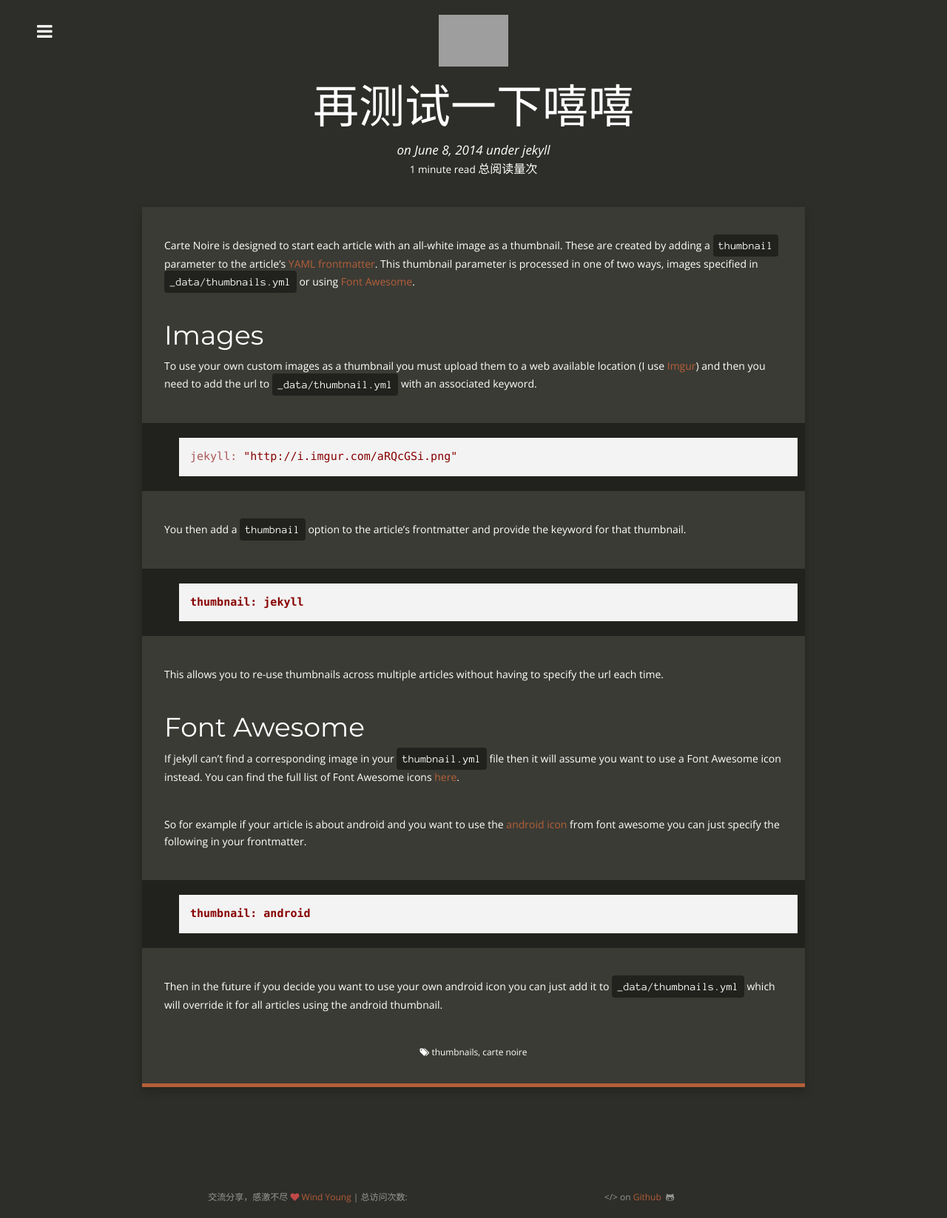
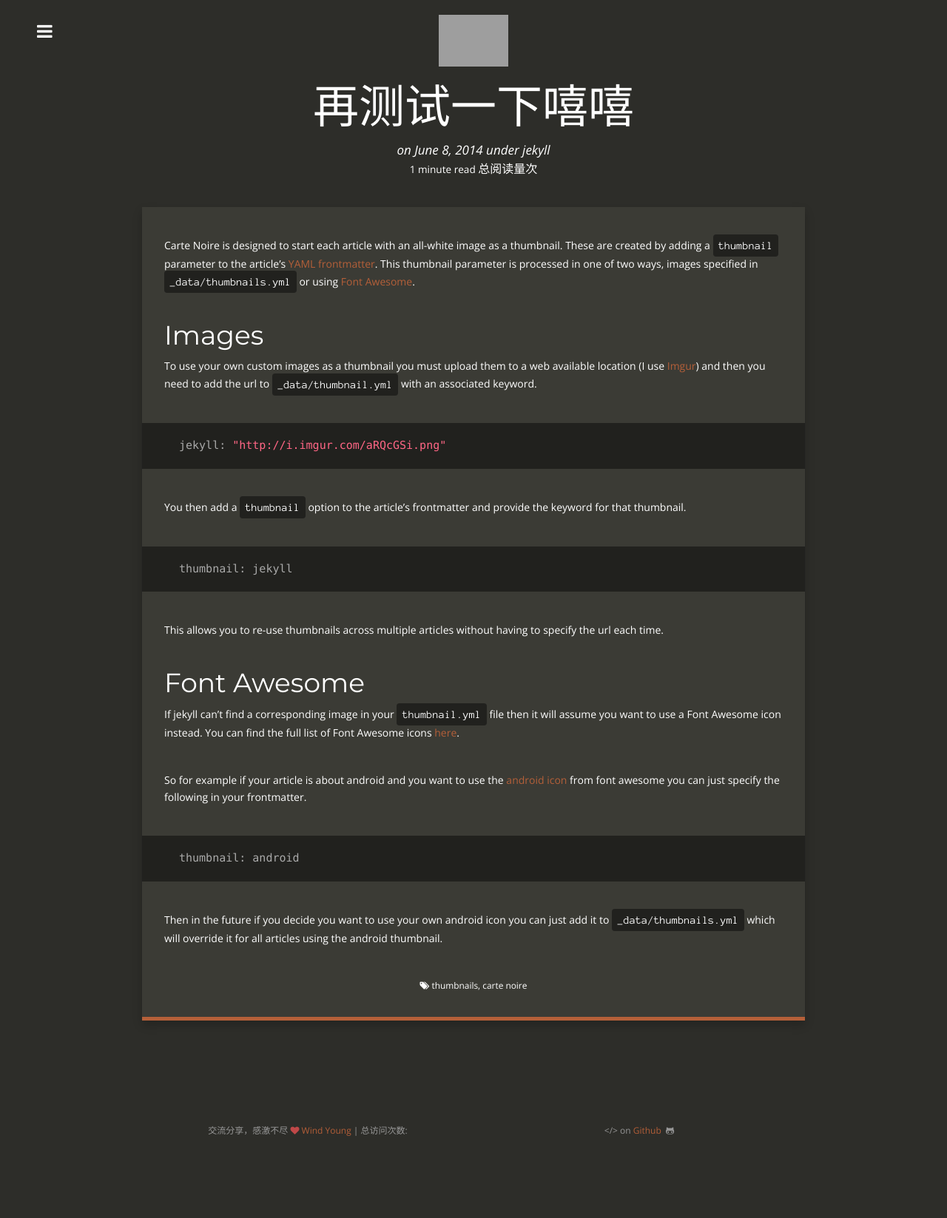
Before and after one commit to wind3110991/wind3110991.github.io, a Jekyll site: the page built from _posts/2014-06-08-using-thumbnails.md, in a window 1280 px wide. Shown: the whole page at 74% size. Built offline with Jekyll 4.4.1, drawn with Linux system fonts in a browser that asks for light colours; nearby versions of some CDN libraries; comment, search, counter and statistics services are not loaded; after the commit the page ends 1557 px from its top, so only the background shows below that; grey boxes are pictures that could not be loaded.

Commit message:
new article

```diff
--- a/_layouts/post.html
+++ b/_layouts/post.html
@@ -16,7 +16,7 @@ layout: default
     <!-- loading spin indicator(optional) -->
     <script src="https://cdnjs.cloudflare.com/ajax/libs/spin.js/2.3.2/spin.min.js"></script>
     <!-- syntax highlighting(optional) -->
-    <link rel="stylesheet" href="//cdnjs.cloudflare.com/ajax/libs/highlight.js/9.12.0/styles/default.min.css">
+<!--     <link rel="stylesheet" href="//cdnjs.cloudflare.com/ajax/libs/highlight.js/9.12.0/styles/default.min.css"> -->
     <script src="//cdnjs.cloudflare.com/ajax/libs/highlight.js/9.12.0/highlight.min.js"></script>
     <script type="text/javascript">
       marked.setOptions({
```
